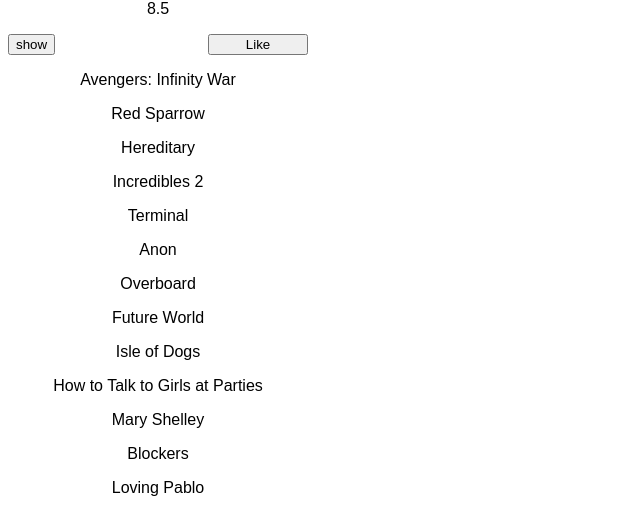
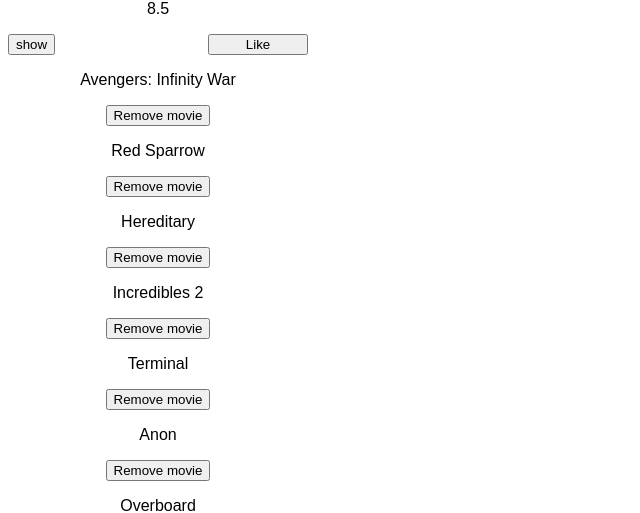
Before and after one commit to tral909/rw-movie-app, a React (Create React App) app: page / in a window 1280 px wide. Shown: the part 287-800 px from the top of the page, without its empty margins (0-640 px from the left). Built offline with nearby package versions, Linux system fonts and the light colour scheme.

Commit message:
Add remove movie button, separate movie component

```diff
--- a/src/App.js
+++ b/src/App.js
@@ -1,6 +1,7 @@
 import React from "react";
 import "./styles.css";
 import { moviesData } from "./moviesData";
+import MovieItem from "./MovieItem";
 
 const movie = {
   vote_count: 4592,
@@ -16,7 +17,7 @@
   adult: false,
   overview:
     "As the Avengers and their allies have continued to protect the world from threats too large for any one hero to handle, a new danger has emerged from the cosmic shadows: Thanos. A despot of intergalactic infamy, his goal is to collect all six Infinity Stones, artifacts of unimaginable power, and use them to inflict his twisted will on all of reality. Everything the Avengers have fought for has led up to this moment - the fate of Earth and existence itself has never been more uncertain.",
-  release_date: "2018-04-25"
+  release_date: "2018-04-25",
 };
 
 function Image(props) {
@@ -38,36 +39,32 @@
 //   );
 // }
 
-class MovieItem extends React.Component {
+class TestHeader extends React.Component {
   constructor() {
     super();
 
     this.state = {
       show: false,
-      liked: false
+      liked: false,
     };
   }
 
   toggleOverview = () => {
     this.setState({
-      show: !this.state.show
+      show: !this.state.show,
     });
   };
 
   toggleLike = () => {
     this.setState({
-      liked: !this.state.liked
+      liked: !this.state.liked,
     });
   };
 
   render() {
-    const { data: {
-      title,
-      vote_average,
-      backdrop_path,
-      poster_path,
-      overview
-    } } = this.props;
+    const {
+      data: { title, vote_average, backdrop_path, poster_path, overview },
+    } = this.props;
     console.log(this);
     return (
       <div>
@@ -101,23 +98,45 @@
     super();
 
     this.state = {
-      movies: moviesData
-    }
+      movies: moviesData,
+    };
+
+    //this.removeMovie = this.removeMovie.bind(this);
+  }
+
+  //removeMovie(movie) { или через arrow function
+  removeMovie = movie => {
+    const updateMovies = this.state.movies.filter(function(item) {
+      return item.id !== movie.id;
+    });
+
+    this.setState({
+      movies: updateMovies
+    })
   }
 
   render() {
-    return (
-        this.state.movies.map((movie) => {
-          return <p>{movie.title}</p>
-        })
-    )
+    return this.state.movies.map((movie) => {
+      return (
+      <div>
+        { this.state.movies.map(movie => {
+          return (
+            <MovieItem
+              key={movie.id}
+              movie={movie}
+              removeMovie={this.removeMovie}/>
+          )
+        }) }
+      </div>
+      );
+    });
   }
 }
 
 export default function App() {
   return (
     <div className="App" style={{ width: "300px" }}>
-      <MovieItem data={movie} />
+      <TestHeader key={movie.id} data={movie} />
       <MoviesList />
     </div>
   );
--- /dev/null
+++ b/src/MovieItem.js
@@ -0,0 +1,15 @@
+import React from "react";
+
+const MovieItem = (props) => {
+  //console.log(props);
+  return (
+    <div>
+      <p>{props.movie.title}</p>
+      <button onClick={props.removeMovie.bind(null, props.movie)}>
+        Remove movie
+      </button>
+    </div>
+  );
+}
+
+export default MovieItem;
```
